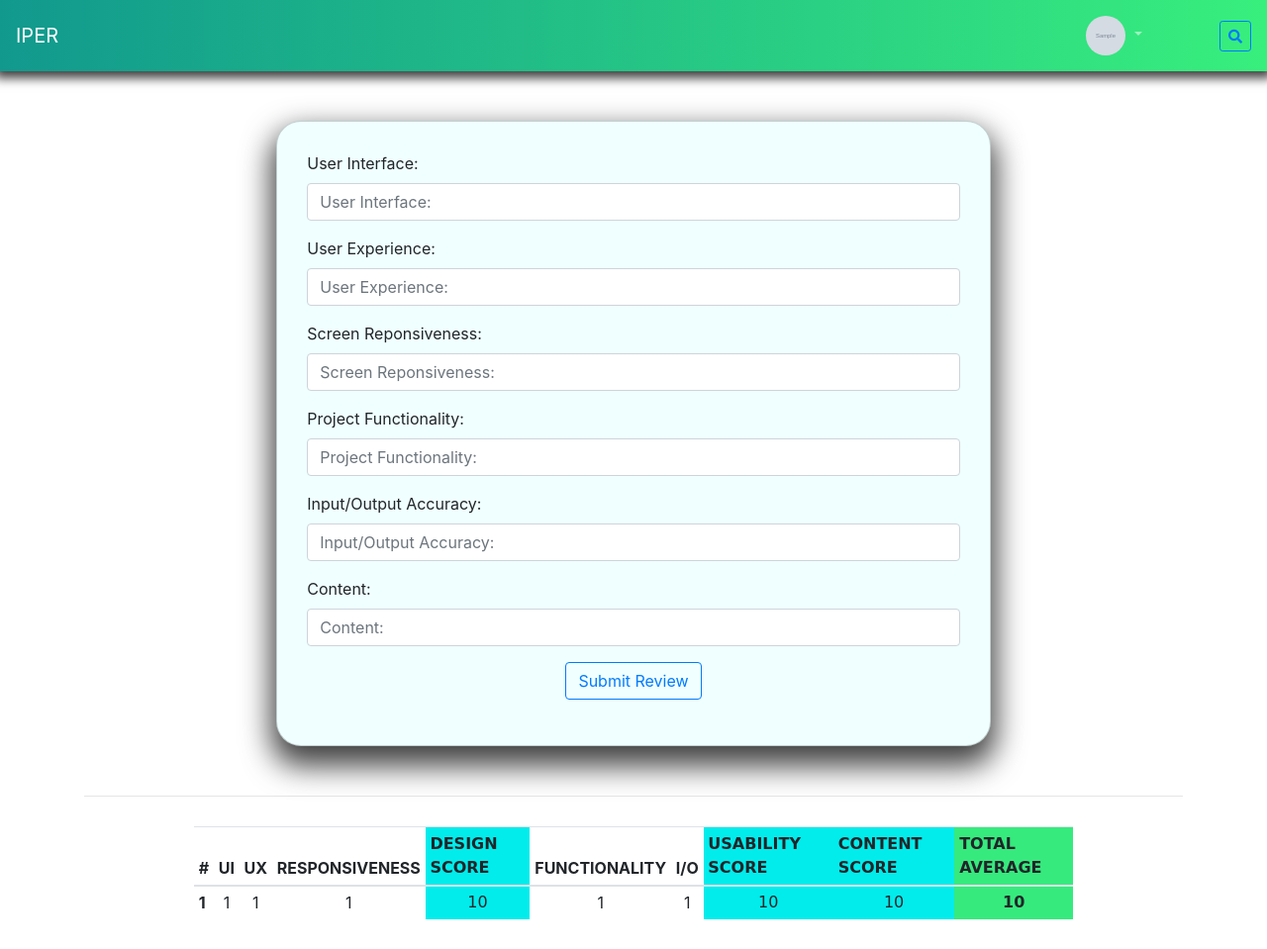
After one commit to edumorris/iper, a Django app: page /review/1/1 in a window 1280 px wide. The commit adds this page. Shown: the whole page at 99% size. Run offline with Django 3.2, Linux system fonts and the light colour scheme; a user stored in the database is signed in; tables that the repository leaves empty hold one stand-in row (values such as "Sample post"); grey boxes marked "Sample" are stand-in pictures; some libraries are stand-ins or nearby versions.

Commit message:
Review functionality added

```diff
--- a/projectawards/forms.py
+++ b/projectawards/forms.py
@@ -15,3 +15,12 @@ class ProjectsForm(forms.Form):
 
 class CommentForm(forms.Form):
     comment = forms.CharField(label = 'Comments:', max_length=2000)
+
+class ReviewForm(forms.Form):
+    ui = forms.IntegerField(label = 'User Interface:', max_value=10, min_value=1)
+    ux = forms.IntegerField(label = 'User Experience:', max_value=10, min_value=1)
+    screens = forms.IntegerField(label = 'Screen Reponsiveness:', max_value=10, min_value=1)
+    functions = forms.IntegerField(label = 'Project Functionality:', max_value=10, min_value=1)
+    io = forms.IntegerField(label = 'Input/Output Accuracy:', max_value=10, min_value=1)
+    content = forms.IntegerField(label = 'Content:', max_value=10, min_value=1)
+    # total = forms.ChoiceField(choices=(1, 2, 3, 4, 5, 6, 7, 8, 9, 10))
--- a/projectawards/templates/home.html
+++ b/projectawards/templates/home.html
@@ -28,7 +28,7 @@
                             </a>
                         </div>
                         <div class="review-button">
-                            <a href="" class="btn btn-warning float-right">Review Project</a>
+                            <a href="{% url 'reviewing' project.id profile.id %}" class="btn btn-warning float-right">Review Project</a>
                         </div>
                     </div>
                 </div>
--- /dev/null
+++ b/projectawards/templates/review.html
@@ -0,0 +1,79 @@
+{% extends 'base.html' %}
+{% load static %}
+{% load bootstrap4 %}
+{% include 'material/includes/material_css.html' %}
+{% include 'material/includes/material_js.html' %}
+
+{% block styles %}
+    <link rel="stylesheet" href="{% static 'css/review.css' %}">
+{% endblock %}
+
+{% block content %}
+    {{block.super}}
+
+    <head>
+        <script>
+            alert("Submit A Review Between 1 (Lowest) and 10 (Highest)!")
+        </script>
+    </head>
+    <div class="container">
+        {% if user.is_authenticated %}
+        <div class="review-form-area">
+            <form class="review-form" action="{% url 'reviewing' project.id profile.id %}" method="POST"
+                enctype="multipart/form-data">
+                {% csrf_token %}
+
+                {% bootstrap_form ReviewForm %}
+                <div class="form-group text-center">
+                    <input type="submit" value="Submit Review" class="btn btn-outline-primary">
+                </div>
+            </form>
+        </div>
+        <hr>
+        <div class="past-reviews">
+            <!--Table-->
+            <table id="tablePreview" class="table table-hover table-sm">
+                <!--Table head-->
+                <thead>
+                    <tr>
+                        <th>#</th>
+                        <th>UI</th>
+                        <th>UX</th>
+                        <th>RESPONSIVENESS</th>
+                        <th class="average">DESIGN SCORE</th>
+                        <th>FUNCTIONALITY</th>
+                        <th>I/O</th>
+                        <th class="average">USABILITY SCORE</th>
+                        <th class="average">CONTENT SCORE</th>
+                        <th class="average total">TOTAL AVERAGE</th>
+                    </tr>
+                </thead>
+                <!--Table head-->
+                <!--Table body-->
+                <tbody>
+                    {% for review in old_reviews %}
+                        <tr>
+                            <th scope="row">1</th>
+                            <td>{{review.user_interface}}</td>
+                            <td>{{review.user_experience}}</td>
+                            <td>{{review.responsiveness}}</td>
+                            <td class="average">{{review.design_average}}</td>
+                            <td>{{review.functionality}}</td>
+                            <td>{{review.io}}</td>
+                            <td class="average">{{review.usability_average}}</td>
+                            <td class="average">{{review.content_average}}</td>
+                            <td class="average total">{{review.total_average}}</td>
+                        </tr>
+                    {% endfor %}
+                </tbody>
+            </table>
+        </div>
+        {% else %}
+            <div class="jumbotron jumbotron-fluid">
+                <div class="container">
+                    <h1 class="display-3">Login To Review Projects</h1>
+                </div>
+            </div>
+        {% endif %}
+    </div>
+{% endblock %}
--- a/projectawards/urls.py
+++ b/projectawards/urls.py
@@ -10,6 +10,7 @@ urlpatterns = [
     url(r'^profile_update/(\d+)', views.profile_update, name='profile_update'),
     url(r'^project_upload/(\d+)', views.project_upload, name='project_upload'),
     url(r'^comment/(\d+)/(\d+)', views.commenting, name='commenting'),
+    url(r'^review/(\d+)/(\d+)', views.reviewing, name='reviewing'),
     # url(r'^like/(\d+)', views.likes, name='liking'),
     # APIs
     url(r'^api/projects/$', views.ProjectsList.as_view()),
--- a/projectawards/views.py
+++ b/projectawards/views.py
@@ -1,8 +1,8 @@
 from django.shortcuts import render, redirect
 from django.http import HttpResponse, Http404
-from .models import Profile, Projects, Comments
+from .models import Profile, Projects, Comments, Review
 from django.contrib.auth.decorators import login_required
-from .forms import ProfileForm, ProjectsForm, CommentForm
+from .forms import ProfileForm, ProjectsForm, CommentForm, ReviewForm
 
 # RestAPI Framework
 from rest_framework.response import Response
@@ -114,6 +114,41 @@ def commenting(request, project_id, user_id):
 
     return render(request, 'comments.html', {"title": title, "CommentForm": form, "project": project, "old_comments": old_comments, "profile": profile})
 
+@login_required(login_url='/accounts/login')
+def reviewing(request, project_id, user_id):
+    current_user = request.user
+    title = "Review"
+
+    profile = Profile.objects.get(user = user_id)
+    project = Projects.objects.get(id = project_id)
+
+    old_comments = Comments.objects.filter(for_project = project_id).all()
+    old_reviews = Review.objects.filter(for_project = project_id).all()
+
+    if request.method == 'POST':
+        form = ReviewForm(request.POST)
+        if form.is_valid():
+            ui = form.cleaned_data['ui']
+            ux = form.cleaned_data['ux']
+            screen_reponse = form.cleaned_data['screens']
+            functions = form.cleaned_data['functions']
+            input_output = form.cleaned_data['io']
+            content = form.cleaned_data['content']
+
+            des_av = ("%.2f" % ((ui+ux+screen_reponse)/3))
+            usability_av = ("%.2f" % ((functions+input_output)/2))
+            total = ("%.2f" % ((float(des_av)+float(usability_av)+content)/3))
+
+            add_review = Review(for_project = project, submitted_by = profile, user_interface = ui, user_experience = ux, responsiveness = screen_reponse, design_average = float(des_av), functionality = functions, io = input_output, usability_average = float(usability_av), content_average = content, total_average = float(total))
+            add_review.save()
+
+            return redirect(home)
+    else:
+        form = ReviewForm()
+
+    return render(request, 'review.html', {"title": title, "ReviewForm": form, "project": project, "old_reviews": old_reviews, "profile": profile})
+
+
 
 # API Functionality
 class ProjectsList(APIView):
--- /dev/null
+++ b/static/css/review.css
@@ -0,0 +1,32 @@
+.container {
+    margin: 20px auto;
+}
+
+.review-form {
+    width: 65%;
+    margin: 50px auto;
+    border: 1px solid #00000030;
+    border-radius: 25px;
+    padding: 30px;
+    box-shadow: 0px 15px 30px 5px rgba(0,0,0,0.75);
+    background: azure;
+}
+
+.past-reviews {
+    width: 80%;
+    margin: 30px auto;
+}
+
+.average {
+    background: rgb(2, 236, 236);
+    font-family: cursive;
+}
+
+.total {
+    background: #36ea7e;
+    font-weight: bold;
+}
+
+td {
+    text-align: center;
+}
```
